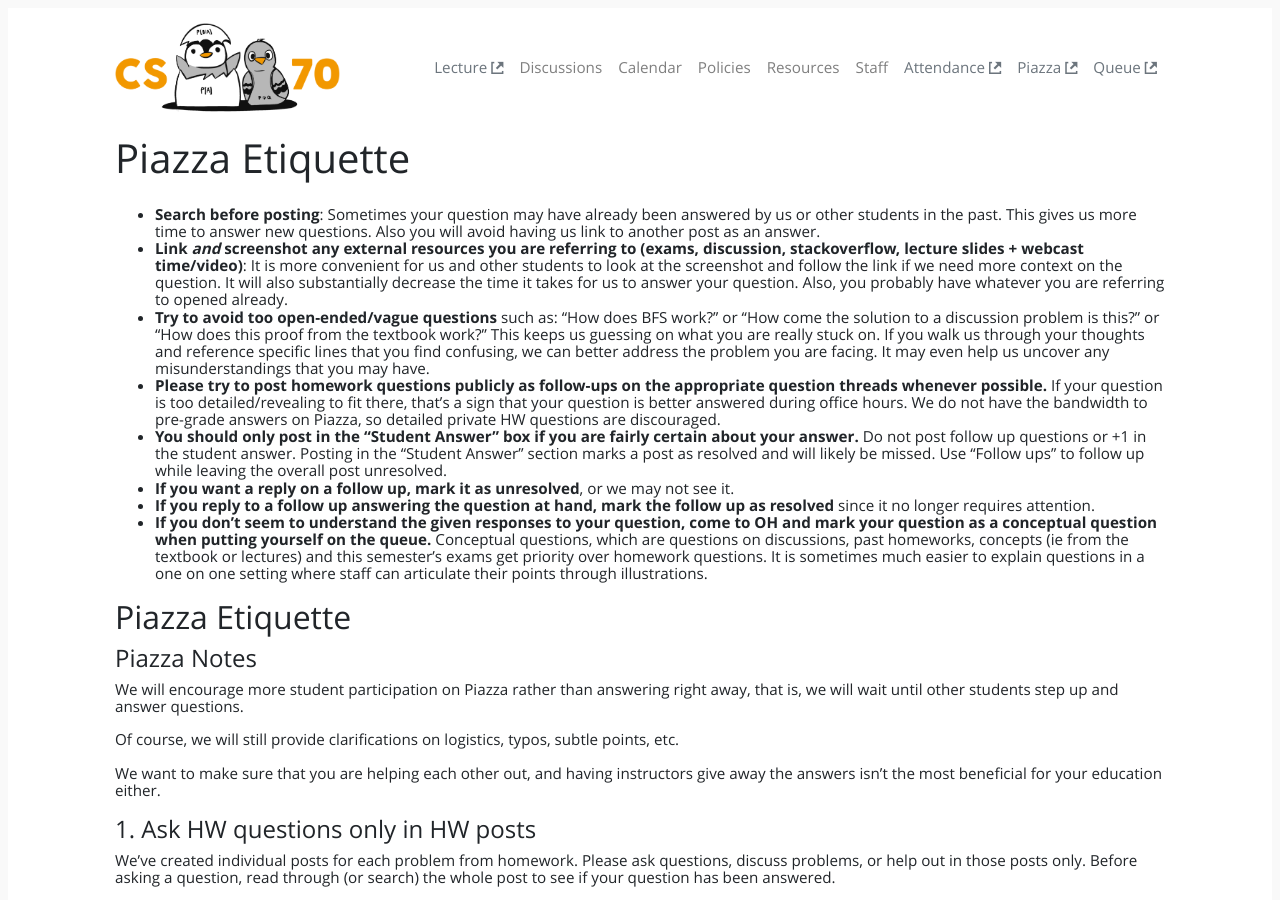
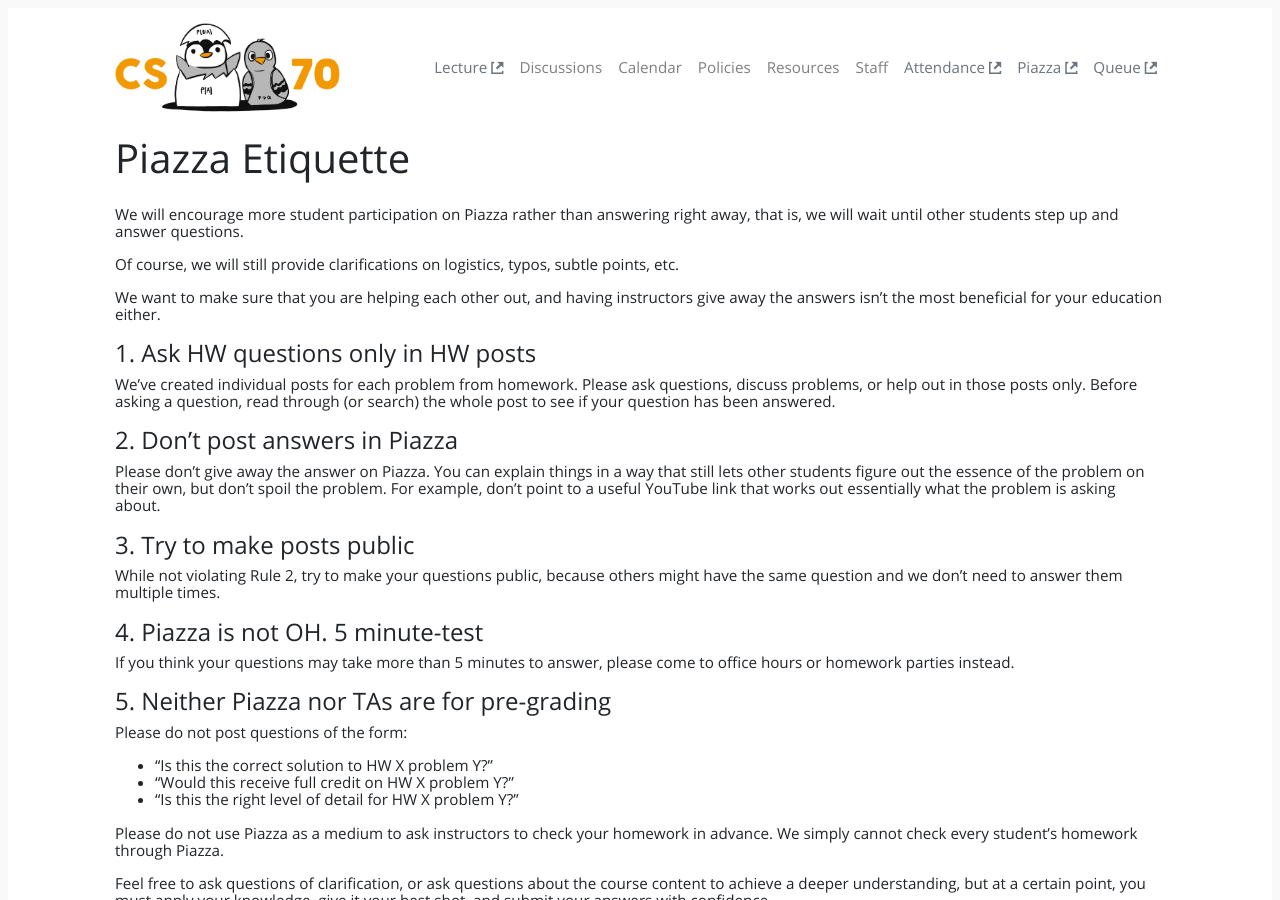
Before and after one commit to tsgoten/cs70-website, a Jekyll site: the page built from resources/piazza-etiquette.md, in a window 1280 px wide and 900 px high. Built offline with Jekyll 4.4.1, drawn with Linux system fonts in a browser that asks for light colours.

Commit message:
Update piazza-etiquette.md

```diff
--- a/resources/piazza-etiquette.md
+++ b/resources/piazza-etiquette.md
@@ -3,19 +3,6 @@ layout: page
 title: Piazza Etiquette
 permalink: /resources/piazza-etiquette/
 ---
-
-* **Search before posting**: Sometimes your question may have already been answered by us or other students in the past. This gives us more time to answer new questions. Also you will avoid having us link to another post as an answer.
-* **Link _and_ screenshot any external resources you are referring to (exams, discussion, stackoverflow, lecture slides + webcast time/video)**: It is more convenient for us and other students to look at the screenshot and follow the link if we need more context on the question. It will also substantially decrease the time it takes for us to answer your question. Also, you probably have whatever you are referring to opened already.
-* **Try to avoid too open-ended/vague questions** such as: "How does BFS work?" or "How come the solution to a discussion problem is this?" or “How does this proof from the textbook work?” This keeps us guessing on what you are really stuck on. If you walk us through your thoughts and reference specific lines that you find confusing, we can better address the problem you are facing. It may even help us uncover any misunderstandings that you may have.
-* **Please try to post homework questions publicly as follow-ups on the appropriate question threads whenever possible.** If your question is too detailed/revealing to fit there, that's a sign that your question is better answered during office hours. We do not have the bandwidth to pre-grade answers on Piazza, so detailed private HW questions are discouraged.
-* **You should only post in the “Student Answer” box if you are fairly certain about your answer.** Do not post follow up questions or +1 in the student answer. Posting in the “Student Answer” section marks a post as resolved and will likely be missed. Use “Follow ups” to follow up while leaving the overall post unresolved.
-* **If you want a reply on a follow up, mark it as unresolved**, or we may not see it.
-* **If you reply to a follow up answering the question at hand, mark the follow up as resolved** since it no longer requires attention.
-* **If you don’t seem to understand the given responses to your question, come to OH and mark your question as a conceptual question when putting yourself on the queue.** Conceptual questions, which are questions on discussions, past homeworks, concepts (ie from the textbook or lectures) and this semester’s exams get priority over homework questions. It is sometimes much easier to explain questions in a one on one setting where staff can articulate their points through illustrations.
-
-## Piazza Etiquette
-
-### Piazza Notes
 
 We will encourage more student participation on Piazza rather than answering right away, that is, we will wait until other students step up and answer questions.
 
```
